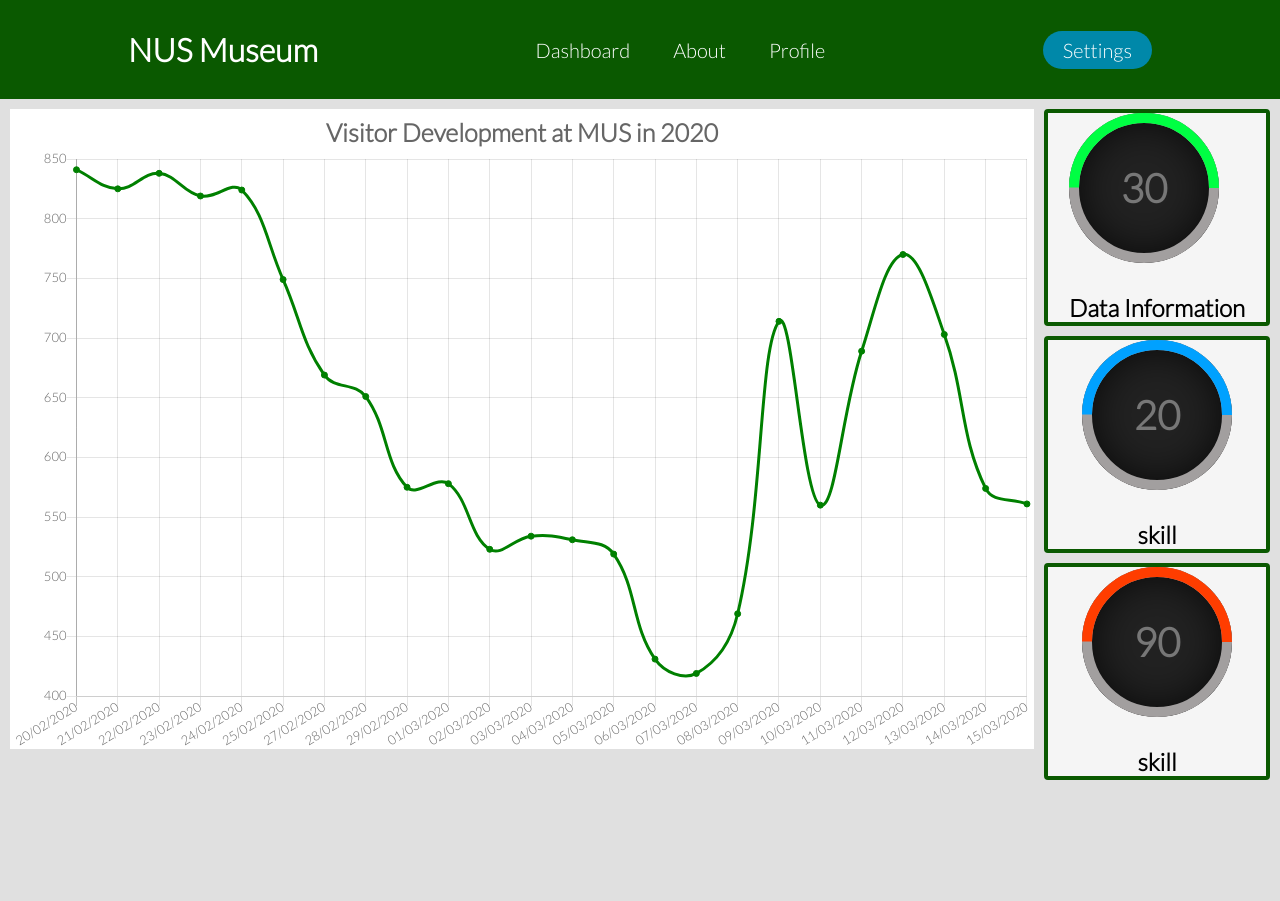
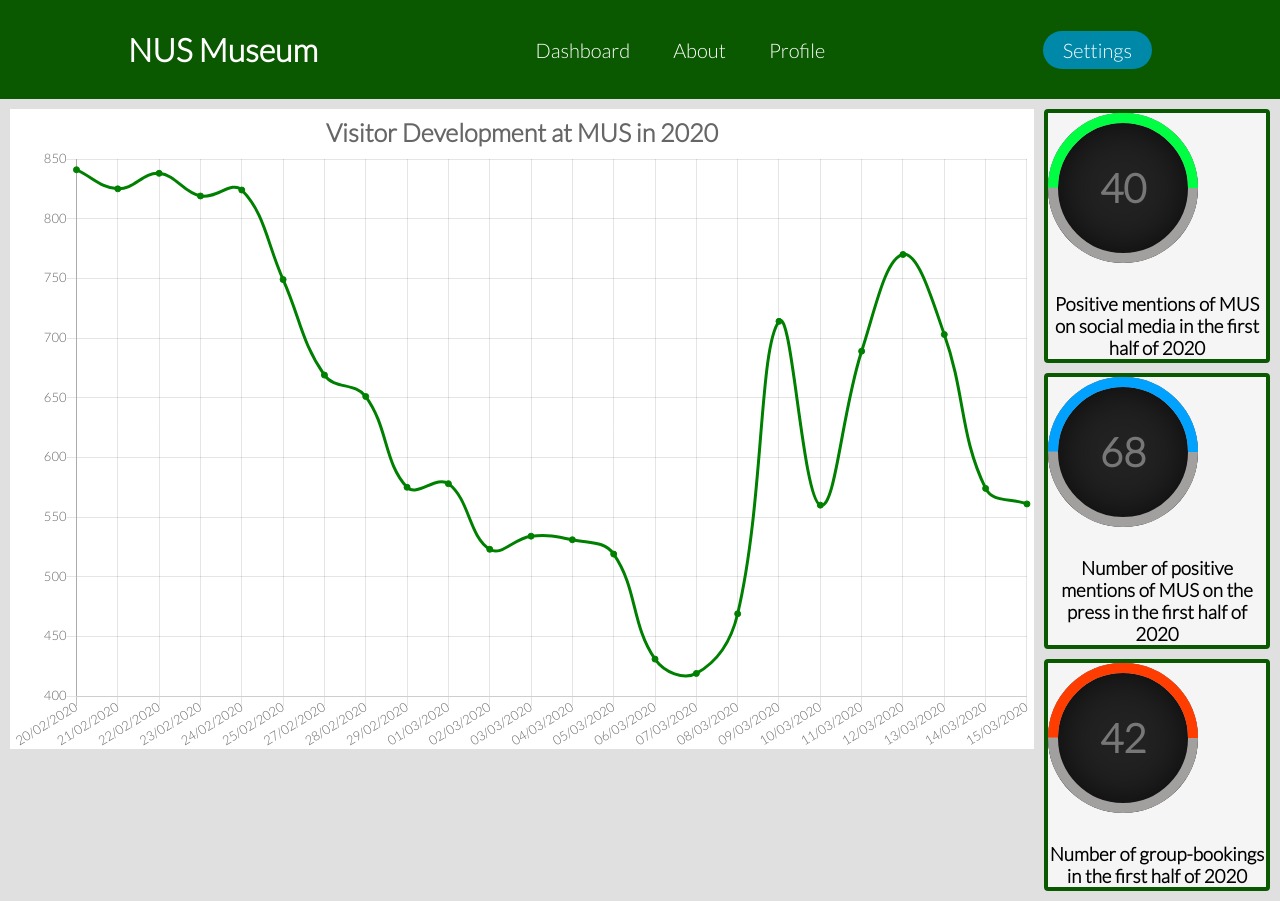
Before and after one commit to ShihaburR/Web-Dashboard, a plain HTML site: page index.html in a window 1280 px wide. Before the commit the page ends 800 px from the top, so only its background shows below. Drawn offline with nearby package versions, Linux system fonts and the light colour scheme.

Commit message:
JSON data displays for KPI

```diff
--- a/index.html
+++ b/index.html
@@ -35,7 +35,7 @@
           </svg>
           <div class="kpi-value"><h2>30</h2></div>
         </div>
-        <h2 class="text">Data Information</h2>
+        <h3 class="text">Data Information</h3>
       </div>
     </div>
     <div class="KPI">
@@ -47,7 +47,7 @@
           </svg>
           <div class="kpi-value"><h2>20</h2></div>
         </div>
-        <h2 class="text">skill</h2>
+        <h3 class="text">skill</h3>
       </div>
     </div>
     <div class="KPI">
@@ -59,7 +59,7 @@
           </svg>
           <div class="kpi-value"><h2>90</h2></div>
         </div>
-        <h2 class="text">skill</h2>
+        <h3 class="text">skill</h3>
       </div>
     </div>
   </div>
--- a/main.js
+++ b/main.js
@@ -5,7 +5,8 @@ fetch("./data.json")
   })
   .then(function(data){
       console.log(data);
-      return getGraph(data);
+      getGraph(data);
+      getKPI(data);
   })
   .catch(function (err){
       console.log(err);
@@ -54,5 +55,18 @@ function getGraph(data) {
 }
 
 function getKPI(data) {
+  let kpiJSON = [];
+  for(var i = 0; i < data.KPI.length; i++){
+    kpiJSON.push(data.KPI[i]);
+  }
+
+  document.querySelectorAll('h2').forEach((el,i) => {
+    el.innerHTML = kpiJSON[i]["value"];
+  });
+
+  document.querySelectorAll('.text').forEach((el, i) => {
+    el.innerHTML = kpiJSON[i]["text"];
+  });
+
 
 }
```
